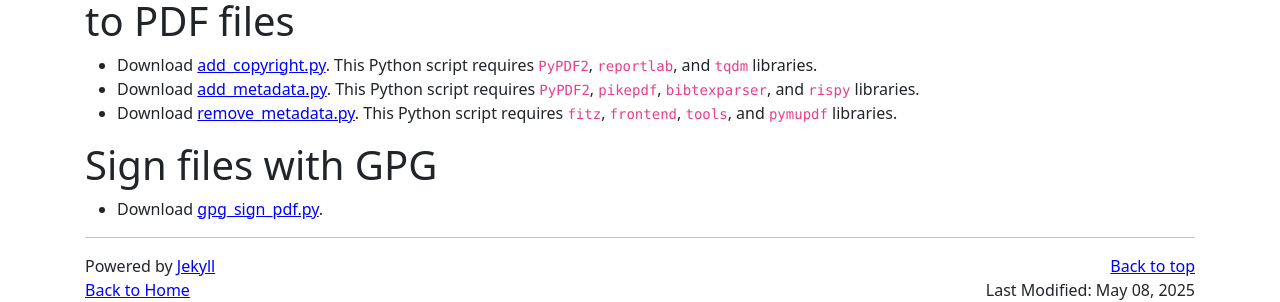
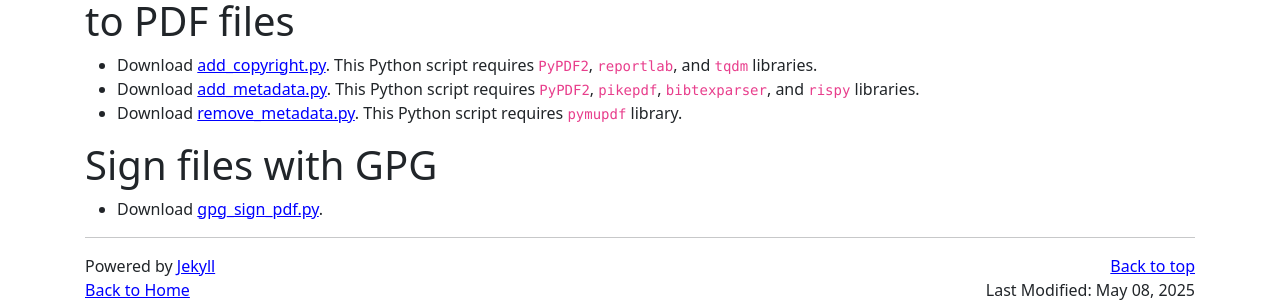
Before and after one commit to hoanganhduc/hoanganhduc.github.io, a Jekyll site: the page built from _posts/2024-11-03-some-useful-scripts.md, in a window 1280 px wide. Shown: the part 1941-2243 px from the top of the page. Built offline with Jekyll 4.4.1, drawn with Linux system fonts in a browser that asks for light colours; nearby versions of some CDN libraries; a style sheet for code colours, icons or effects is not loaded.

Commit message:
Updated @ 2025-05-08  13:50:26 ICT

```diff
--- a/_posts/2024-11-03-some-useful-scripts.md
+++ b/_posts/2024-11-03-some-useful-scripts.md
@@ -74,7 +74,7 @@ This post lists some useful scripts I've created (with assistance from [GitHub C
 
 * Download {% include files.html name="pdfs/add_copyright.py" text="add_copyright.py" %}. This Python script requires `PyPDF2`, `reportlab`, and `tqdm` libraries.
 * Download {% include files.html name="pdfs/add_metadata.py" text="add_metadata.py" %}. This Python script requires `PyPDF2`, `pikepdf`, `bibtexparser`, and `rispy` libraries.
-* Download {% include files.html name="pdfs/remove_metadata.py" text="remove_metadata.py" %}. This Python script requires `fitz`, `frontend`, `tools`, and `pymupdf` libraries.
+* Download {% include files.html name="pdfs/remove_metadata.py" text="remove_metadata.py" %}. This Python script requires `pymupdf` library.
 
 # Sign files with GPG
 
```
Also changed, not shown: 1 other file.
